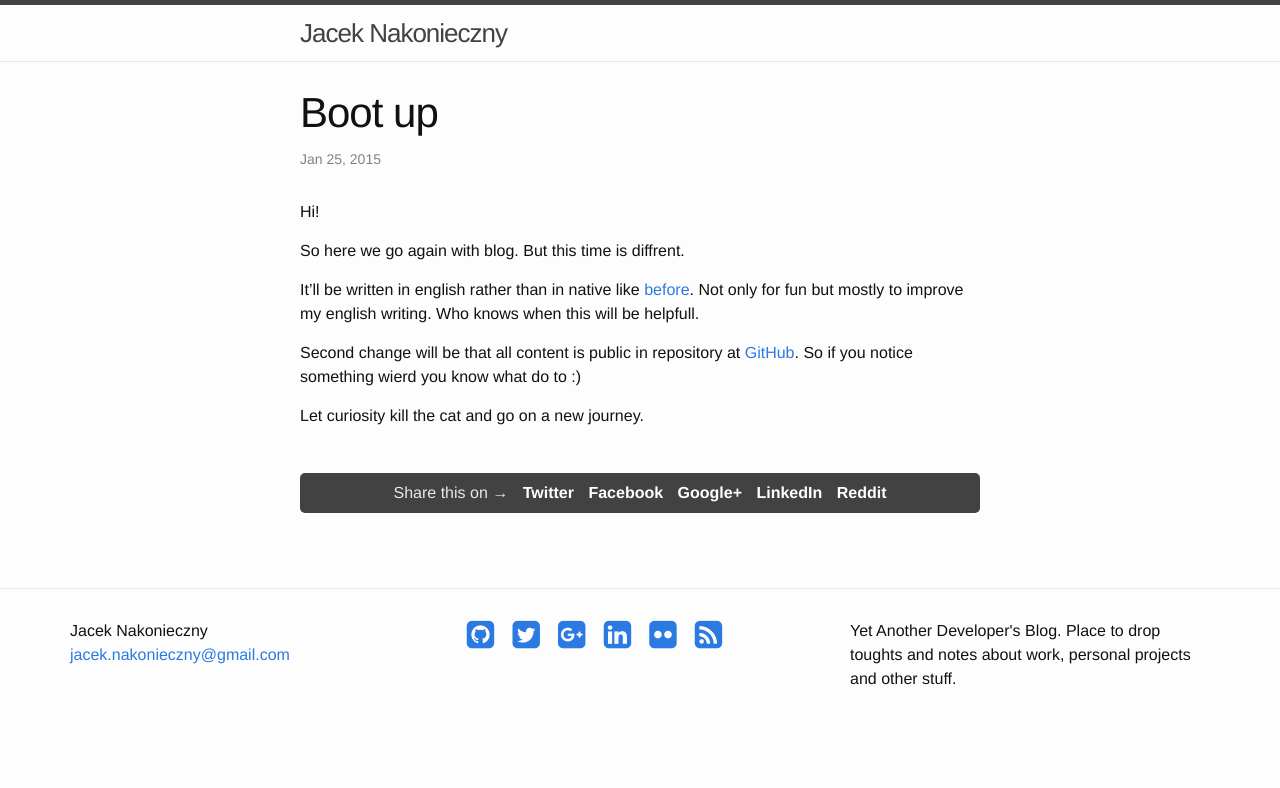
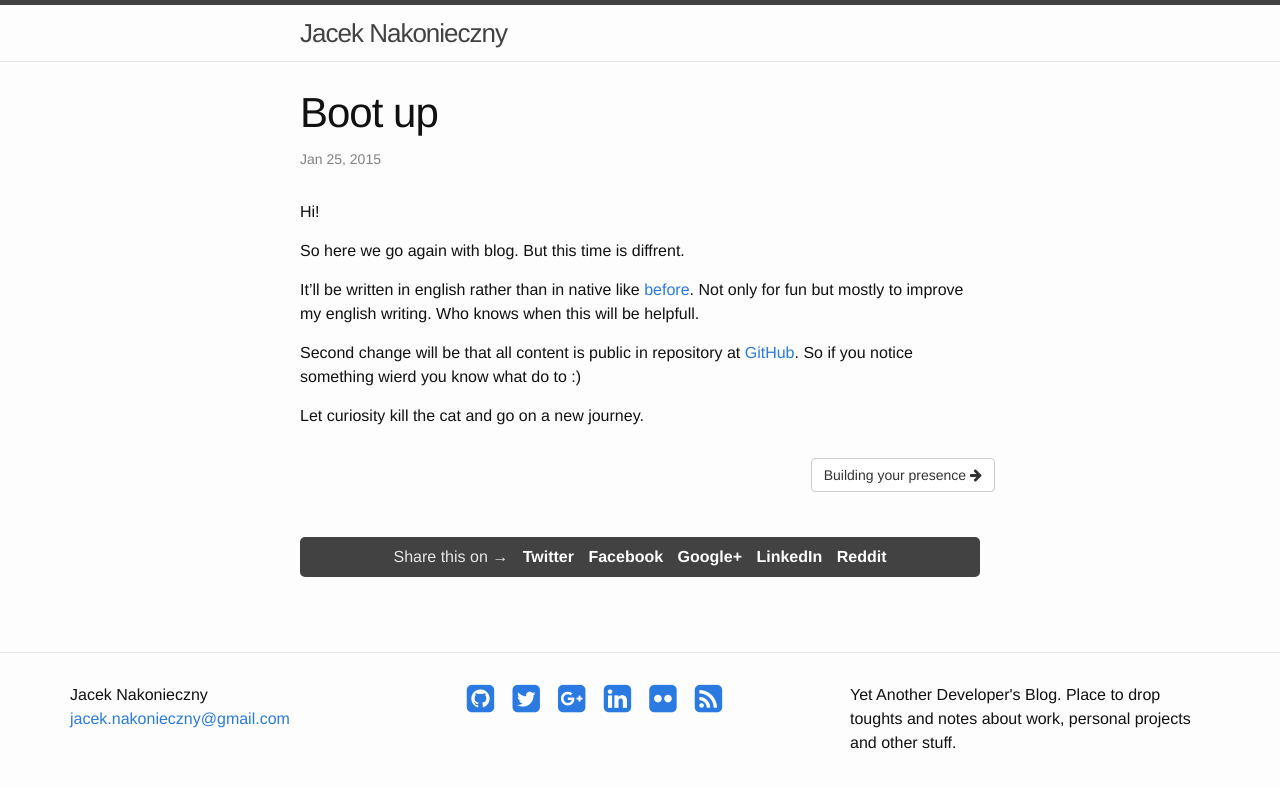
Before and after one commit to vircung/vircung, a Jekyll site: the page built from _posts/2015-01-25-boot-up.md, in a window 1280 px wide. Shown: the top 788 px of the page. Built offline with Jekyll 4.4.1, drawn with Linux system fonts in a browser that asks for light colours; nearby versions of some CDN libraries; comment, search, counter and statistics services are not loaded.

Commit message:
Add navigation between posts

```diff
--- /dev/null
+++ b/_includes/pagination.html
@@ -0,0 +1,19 @@
+<div class="row clearfix">
+  <div class="pull-left">
+    {% if page.previous.url %}
+      <a href="{{ page.previous.url }}" title="{{ page.previous.title }}" class="btn btn-default">
+        <i class="fa fa-arrow-left"></i>
+        {{ page.previous.title }}
+      </a>
+    {% endif %}
+  </div>
+
+  {% if page.next.url %}
+    <div class="pull-right">
+      <a href="{{ page.next.url }}" title="{{ page.next.title }}" class="btn btn-default">
+        {{ page.next.title }}
+        <i class="fa fa-arrow-right"></i>
+      </a>
+    </div>
+  {% endif %}
+</div>
--- a/_layouts/post.html
+++ b/_layouts/post.html
@@ -12,6 +12,8 @@ layout: default
     {{ content }}
   </article>
 
+  {% include pagination.html %}
+
   {% include share-page.html %}
 
   {% include disqus.html %}
```
